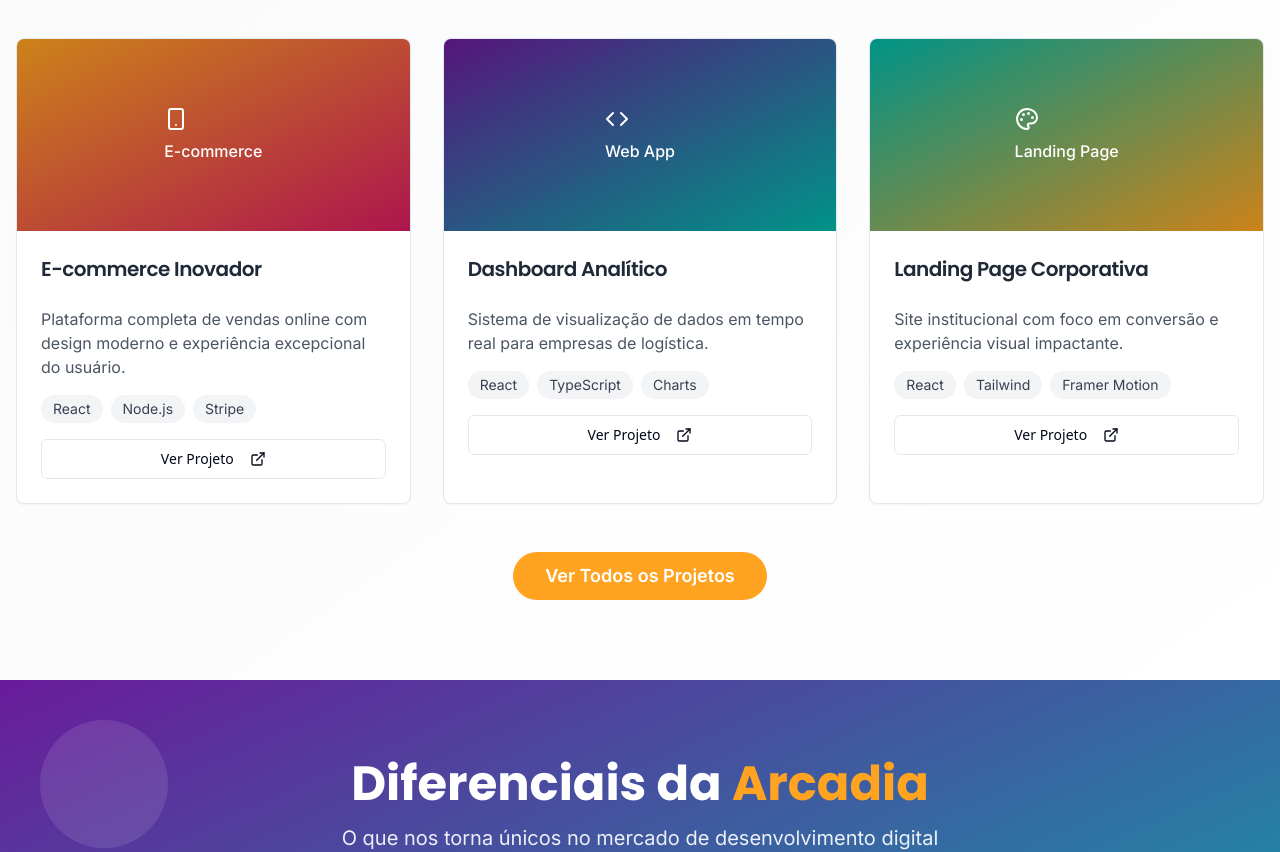
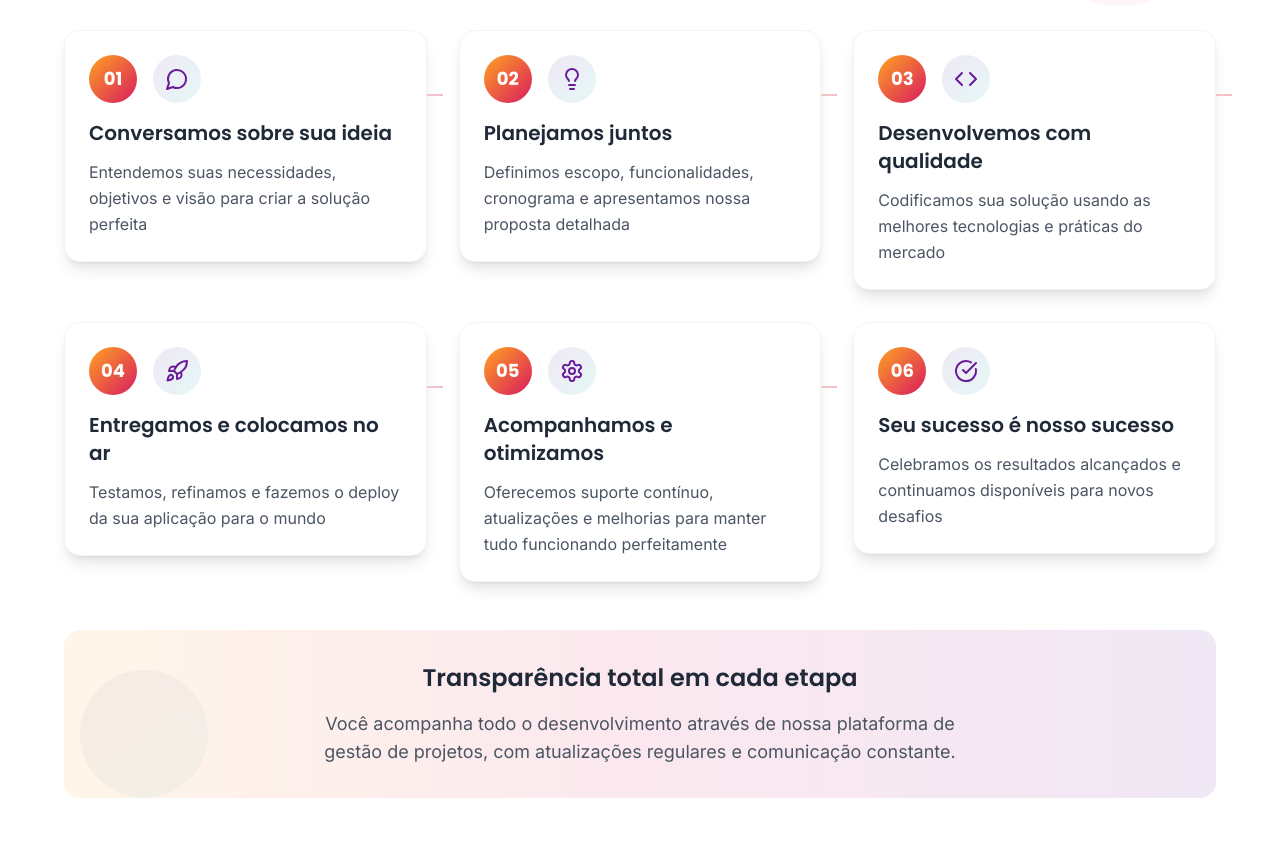
Before and after one commit to Cloves-Neto/arcadia-digital-canvas, a React (Vite) app: page / in a window 1280 px wide. Shown: the part 2860-3712 px from the top of the page. Built offline with nearby package versions, Linux system fonts and the light colour scheme.

Commit message:
Add atendimento step-by-step section
Added a new section to the landing page explaining the atendimento step-by-step process in a topic-based format. Created a new component for this section and integrated it into the main page structure.

```diff
--- /dev/null
+++ b/src/components/ProcessSection.tsx
@@ -0,0 +1,112 @@
+
+import { MessageCircle, Lightbulb, Code, Rocket, Settings, CheckCircle } from "lucide-react";
+
+const ProcessSection = () => {
+  const steps = [
+    {
+      icon: MessageCircle,
+      number: "01",
+      title: "Conversamos sobre sua ideia",
+      description: "Entendemos suas necessidades, objetivos e visão para criar a solução perfeita"
+    },
+    {
+      icon: Lightbulb,
+      number: "02",
+      title: "Planejamos juntos",
+      description: "Definimos escopo, funcionalidades, cronograma e apresentamos nossa proposta detalhada"
+    },
+    {
+      icon: Code,
+      number: "03",
+      title: "Desenvolvemos com qualidade",
+      description: "Codificamos sua solução usando as melhores tecnologias e práticas do mercado"
+    },
+    {
+      icon: Rocket,
+      number: "04",
+      title: "Entregamos e colocamos no ar",
+      description: "Testamos, refinamos e fazemos o deploy da sua aplicação para o mundo"
+    },
+    {
+      icon: Settings,
+      number: "05",
+      title: "Acompanhamos e otimizamos",
+      description: "Oferecemos suporte contínuo, atualizações e melhorias para manter tudo funcionando perfeitamente"
+    },
+    {
+      icon: CheckCircle,
+      number: "06",
+      title: "Seu sucesso é nosso sucesso",
+      description: "Celebramos os resultados alcançados e continuamos disponíveis para novos desafios"
+    }
+  ];
+
+  return (
+    <section className="py-20 bg-white relative overflow-hidden">
+      {/* Decorative Elements */}
+      <div className="absolute top-0 left-0 w-full h-full opacity-5">
+        <div className="absolute top-20 right-20 w-40 h-40 bg-gradient-to-br from-arcadia-orange to-arcadia-magenta rounded-full"></div>
+        <div className="absolute bottom-20 left-20 w-32 h-32 bg-gradient-to-br from-arcadia-purple to-arcadia-teal rounded-full"></div>
+        <div className="absolute top-1/3 left-1/2 w-24 h-24 bg-gradient-to-br from-arcadia-teal to-arcadia-orange rounded-full"></div>
+      </div>
+
+      <div className="container mx-auto px-4 relative z-10">
+        <div className="max-w-6xl mx-auto">
+          <div className="text-center mb-16">
+            <h2 className="text-4xl md:text-5xl font-poppins font-bold text-gray-800 mb-4">
+              Nosso <span className="bg-gradient-to-r from-arcadia-orange to-arcadia-magenta bg-clip-text text-transparent">Processo</span>
+            </h2>
+            <p className="text-xl text-gray-600 font-inter max-w-2xl mx-auto">
+              Um passo a passo transparente e eficiente para transformar sua ideia em realidade digital
+            </p>
+          </div>
+
+          <div className="grid md:grid-cols-2 lg:grid-cols-3 gap-8">
+            {steps.map((step, index) => (
+              <div key={index} className="relative group">
+                {/* Connection Line */}
+                {index < steps.length - 1 && (
+                  <div className="hidden lg:block absolute top-16 left-full w-8 h-0.5 bg-gradient-to-r from-arcadia-orange/30 to-arcadia-magenta/30 transform -translate-x-4 z-0"></div>
+                )}
+
+                <div className="bg-white border border-gray-100 rounded-2xl p-6 shadow-lg hover:shadow-xl transition-all duration-300 transform hover:-translate-y-2 relative z-10">
+                  {/* Step Number */}
+                  <div className="flex items-center mb-4">
+                    <div className="bg-gradient-to-br from-arcadia-orange to-arcadia-magenta rounded-full w-12 h-12 flex items-center justify-center mr-4 group-hover:scale-110 transition-transform duration-300">
+                      <span className="text-white font-poppins font-bold text-lg">{step.number}</span>
+                    </div>
+                    <div className="bg-gradient-to-br from-arcadia-purple/10 to-arcadia-teal/10 rounded-full w-12 h-12 flex items-center justify-center group-hover:scale-110 transition-transform duration-300">
+                      <step.icon className="h-6 w-6 text-arcadia-purple" />
+                    </div>
+                  </div>
+
+                  <h3 className="text-xl font-poppins font-semibold text-gray-800 mb-3">
+                    {step.title}
+                  </h3>
+
+                  <p className="text-gray-600 font-inter leading-relaxed">
+                    {step.description}
+                  </p>
+                </div>
+              </div>
+            ))}
+          </div>
+
+          <div className="text-center mt-12">
+            <div className="bg-gradient-to-r from-arcadia-orange/10 via-arcadia-magenta/10 to-arcadia-purple/10 rounded-2xl p-8">
+              <h3 className="text-2xl font-poppins font-semibold text-gray-800 mb-4">
+                Transparência total em cada etapa
+              </h3>
+              <p className="text-lg text-gray-600 font-inter max-w-2xl mx-auto">
+                Você acompanha todo o desenvolvimento através de nossa plataforma de gestão de projetos,
+                com atualizações regulares e comunicação constante.
+              </p>
+            </div>
+          </div>
+        </div>
+      </div>
+    </section>
+  );
+};
+
+export default ProcessSection;
--- a/src/pages/Index.tsx
+++ b/src/pages/Index.tsx
@@ -3,6 +3,7 @@ import Navigation from "@/components/Navigation";
 import HeroSection from "@/components/HeroSection";
 import AboutSection from "@/components/AboutSection";
 import ServicesSection from "@/components/ServicesSection";
+import ProcessSection from "@/components/ProcessSection";
 import ProjectsSection from "@/components/ProjectsSection";
 import DifferentialsSection from "@/components/DifferentialsSection";
 import PricingSection from "@/components/PricingSection";
@@ -26,6 +27,8 @@ const Index = () => {
         <section id="services">
           <ServicesSection />
         </section>
+
+        <ProcessSection />
 
         <section id="projects">
           <ProjectsSection />
```
